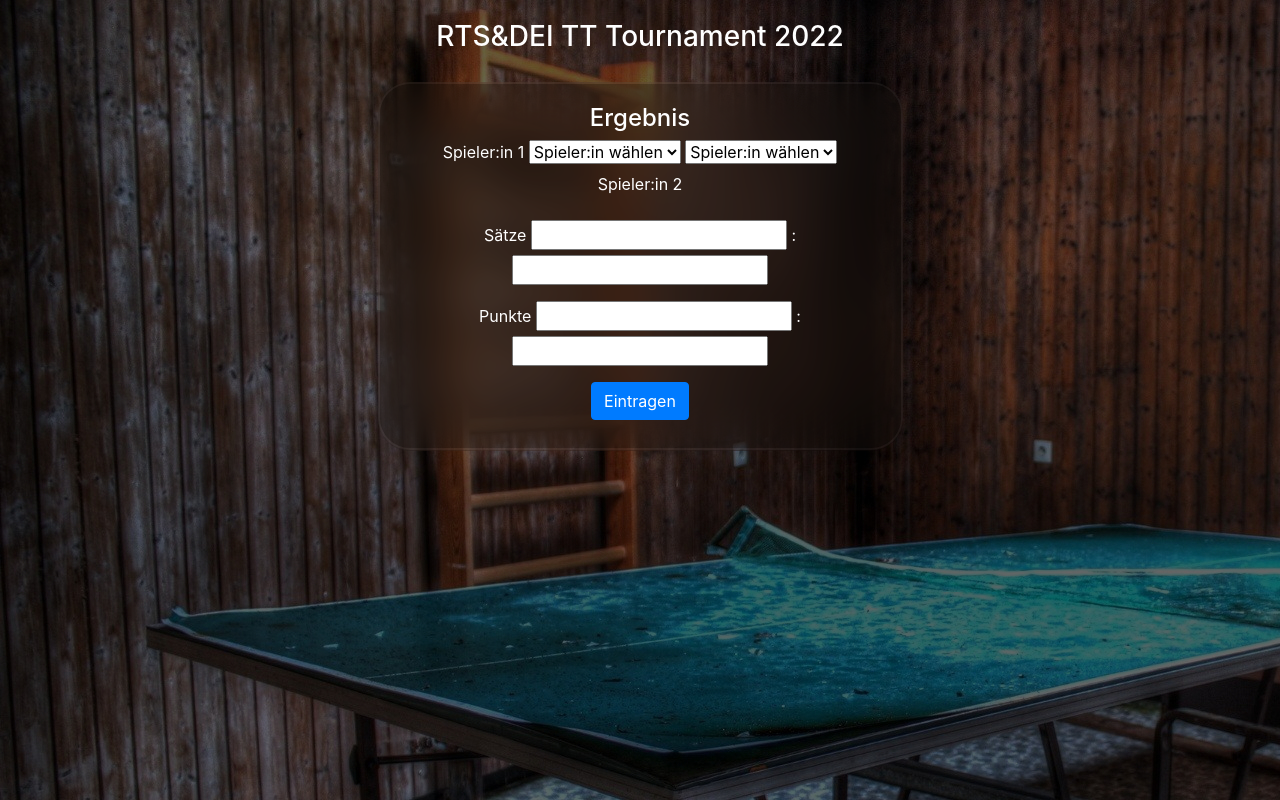
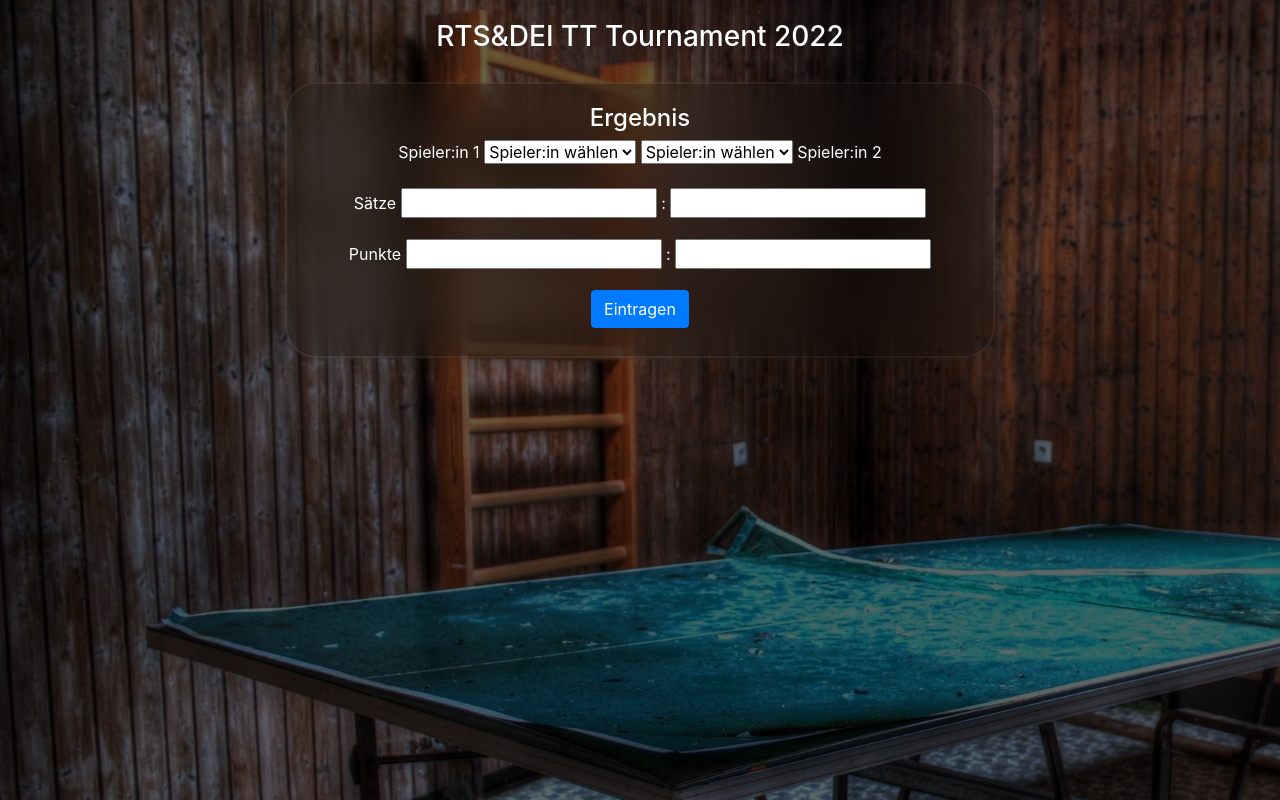
Before and after one commit to yousifamanuel/tournament_manager, a PHP site: page /result.php in a window 1280 px wide. Shown: the part 56-856 px from the top of the page. Run offline with PHP 8.4, Linux system fonts and the light colour scheme; data that the repository does not hold is empty.

Commit message:
optimized for Firefox

```diff
--- a/src/result.php
+++ b/src/result.php
@@ -72,7 +72,7 @@
 
           <div class="container">
             <div class="row justify-content-center">
-              <div class="col-6">
+              <div class="col-8">
                 <div class="card mask-custom">
                   <div class="card-body">
                     <h4 class="text-center">Ergebnis</h4>
```
